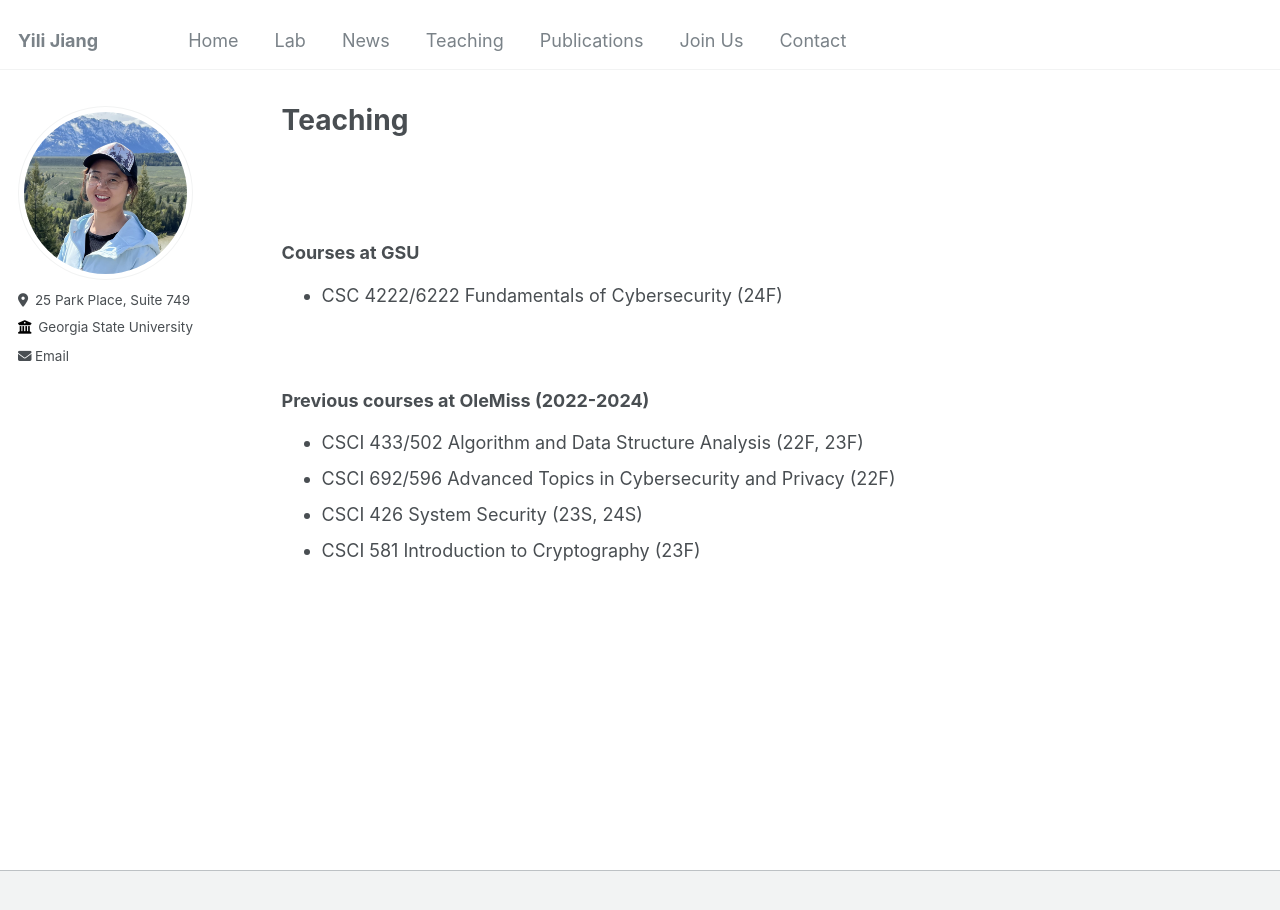
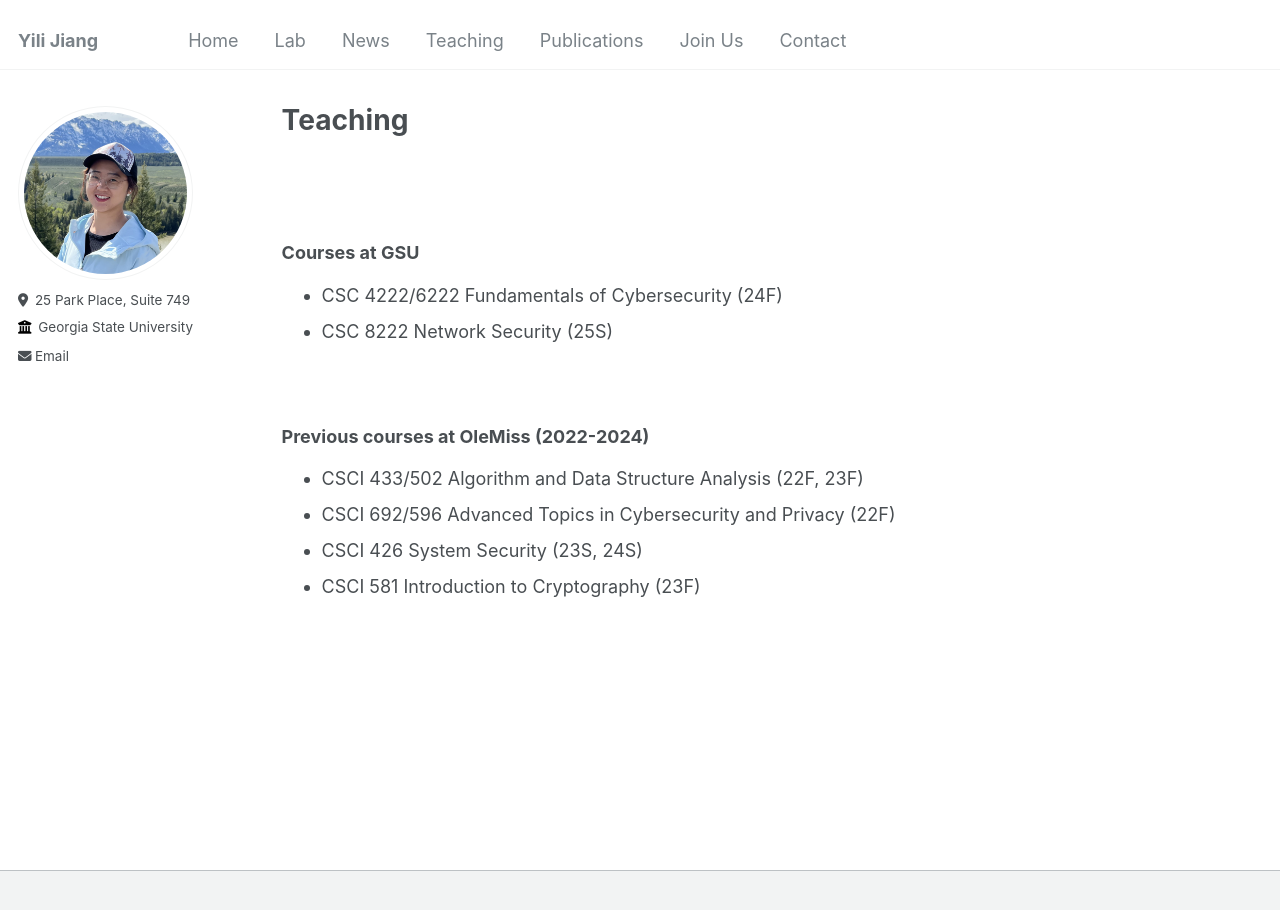
Before and after one commit to suhbrina-perry/suhbrina-perry.github.io, a Jekyll site: the page built from _pages/teaching.md, in a window 1280 px wide and 943 px high. Shown: the top 910 px of the window. Built offline with Jekyll 4.4.1, drawn with Linux system fonts in a browser that asks for light colours.

Commit message:
Update teaching.md

```diff
--- a/_pages/teaching.md
+++ b/_pages/teaching.md
@@ -13,6 +13,7 @@ author_profile: true
 ### Courses at GSU
 
 - CSC 4222/6222 Fundamentals of Cybersecurity (24F)
+- CSC 8222 Network Security (25S)
 
 <br/>
 
```
